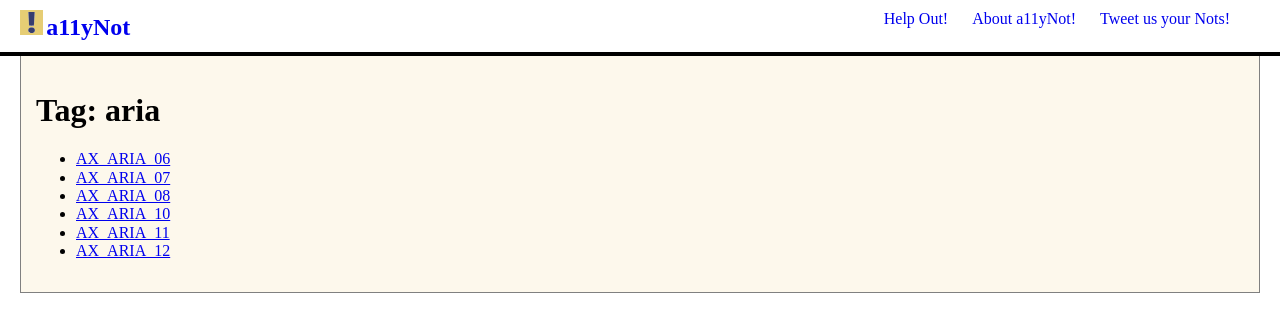
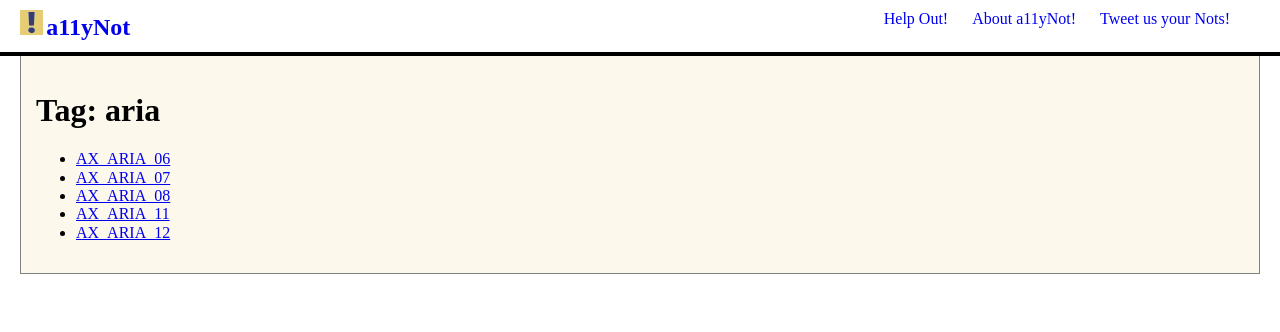
Before and after one commit to a11yNot/a11yNot.github.io, a Jekyll site: the page built from nots/tag/aria.md, in a window 1280 px wide. Shown: the top 332 px of the page. Built offline with Jekyll 4.4.1, drawn with Linux system fonts in a browser that asks for light colours; nearby versions of some CDN libraries.

Commit message:
Update AX_ARIA_10.md

```diff
--- a/_nots/AX_ARIA_10.md
+++ b/_nots/AX_ARIA_10.md
@@ -3,7 +3,7 @@ title: AX_ARIA_10
 gistID: 4bc567244032d0a5448c
 source: devtools
 tags:
-- aria
+- axe
 - devtools
 ---
 
```
